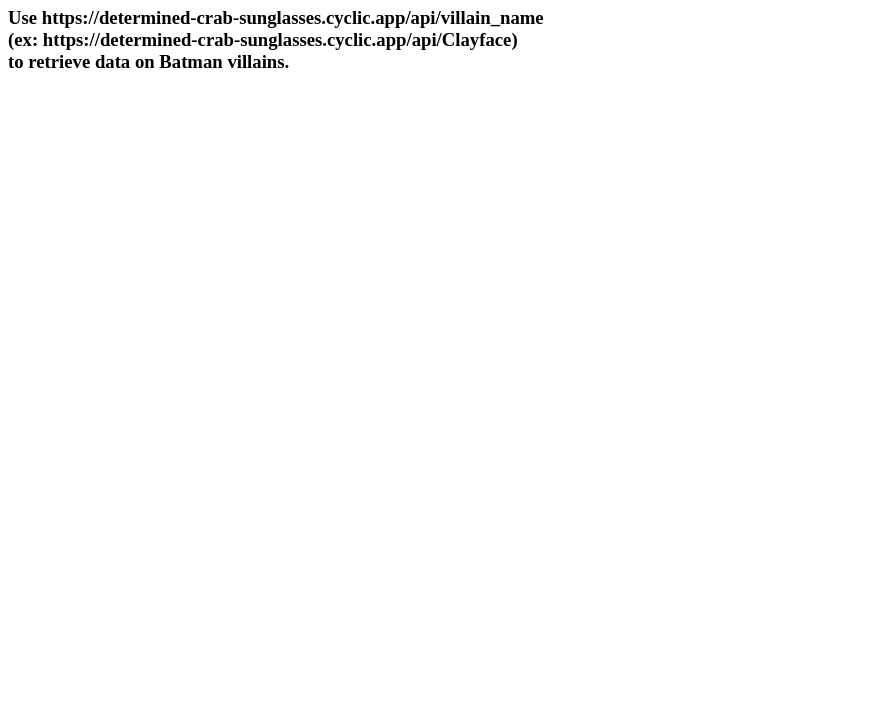
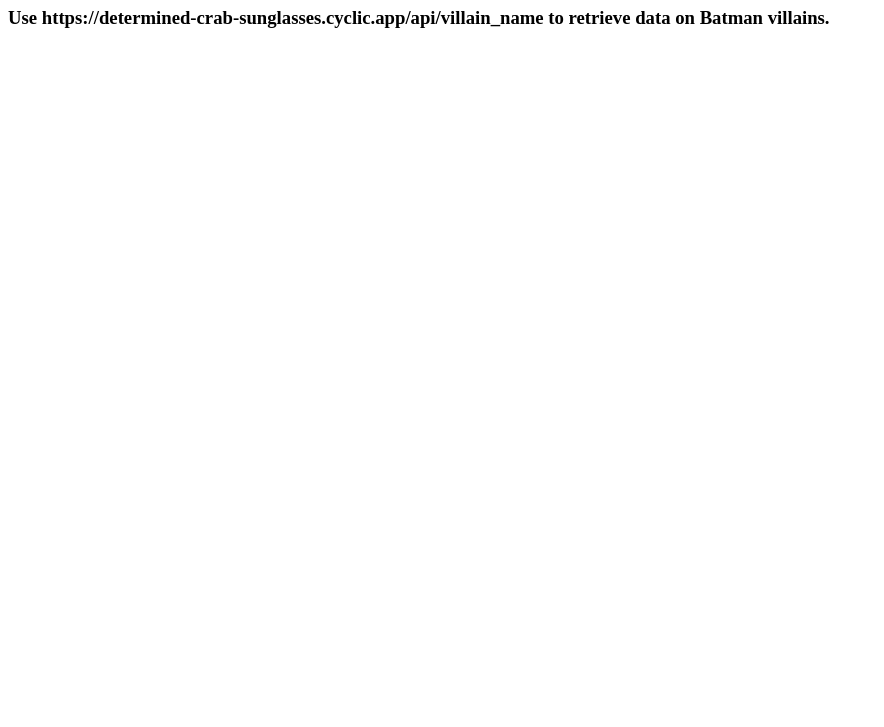
Before and after one commit to alexeherron/batman_villian_api, a website: page index.html in a window 1280 px wide. Shown: the part 73-800 px from the top of the page, without its empty margins (0-884 px from the left). Drawn offline with Linux system fonts and the light colour scheme.

Commit message:
Changed my mind again.

```diff
--- a/index.html
+++ b/index.html
@@ -7,7 +7,7 @@
 </head>
 <body>
     <h1>BATMAN VILLAINS API</h1>
-    <h3>Use https://determined-crab-sunglasses.cyclic.app/api/villain_name <br>(ex: https://determined-crab-sunglasses.cyclic.app/api/Clayface)<br> to retrieve data on Batman villains.</h5>
+    <h3>Use https://determined-crab-sunglasses.cyclic.app/api/villain_name to retrieve data on Batman villains.</h5>
     <h2 id="name"></h2>
     <h3 id="first_appearance"></h3>
     <img src="" alt="">
```
